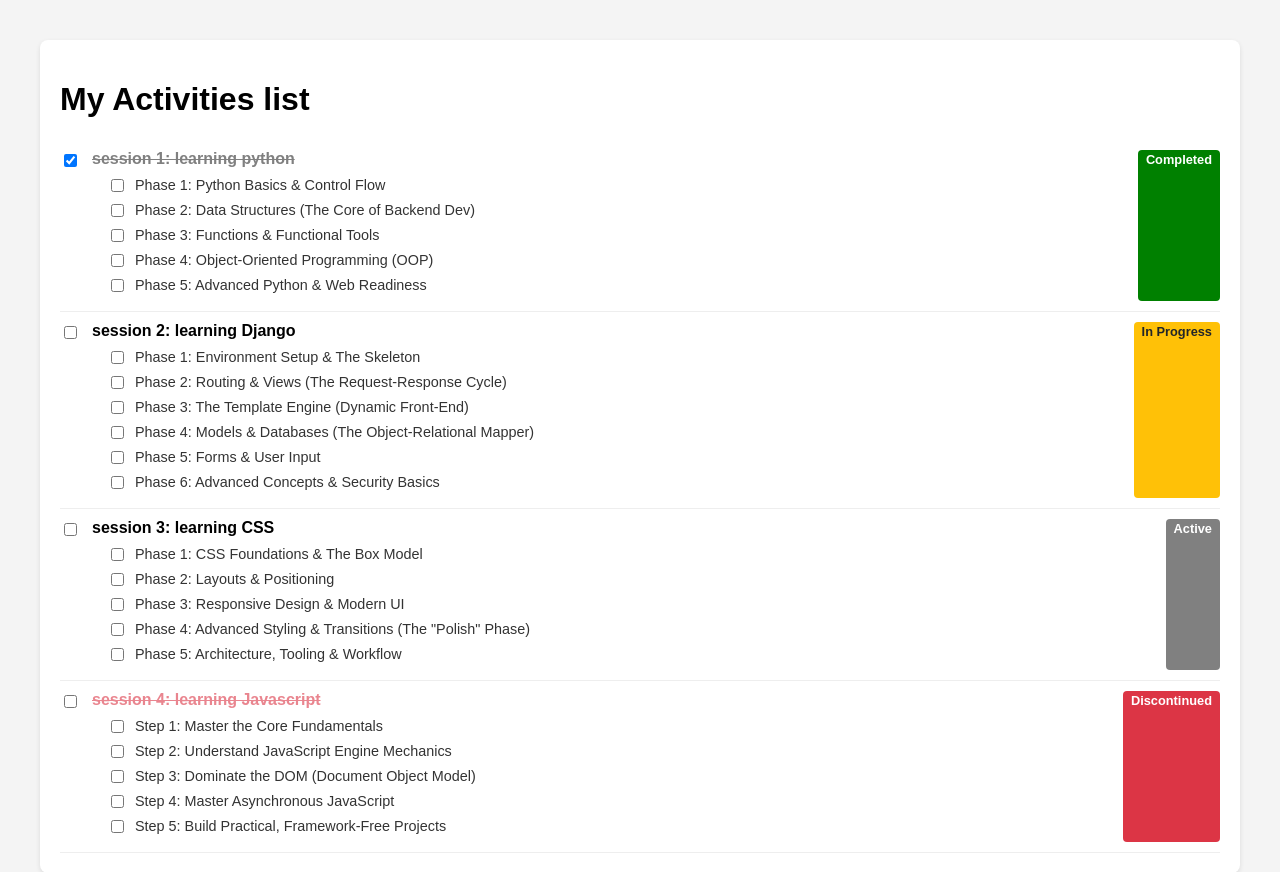
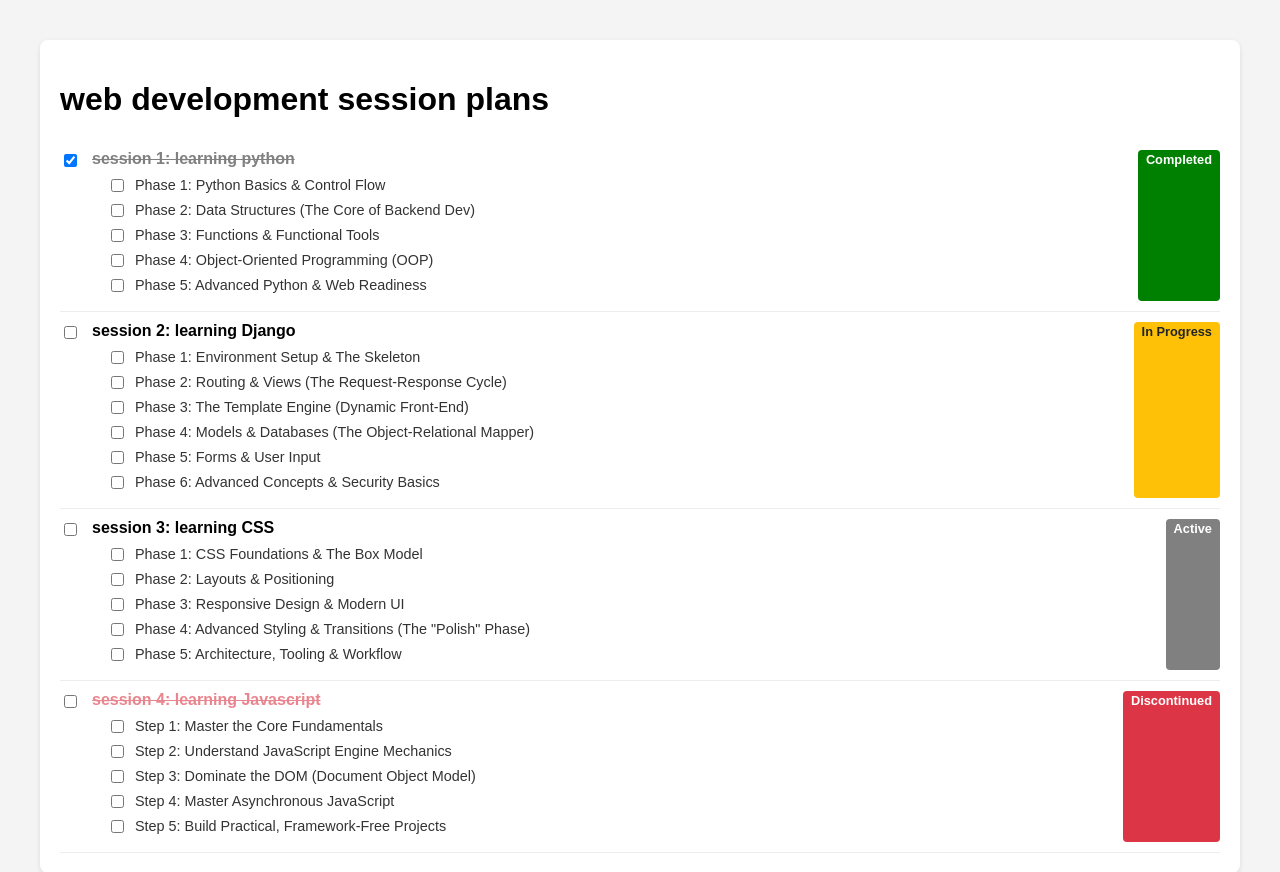
Before and after one commit to GBG-M/first-django-project, a Django app: page /todo/ in a window 1280 px wide. Shown: the top 872 px of the page. Run offline with Django 5.2, Linux system fonts and the light colour scheme; data comes from the database, SQL or seed files in the repository; both versions use the stored data as it was after the commit.

Commit message:
formated

```diff
--- a/todo/templates/Todo.html
+++ b/todo/templates/Todo.html
@@ -24,7 +24,7 @@
 <body>
 
 <div class="container">
-    <h1>My Activities list</h1>
+    <h1>web development session plans</h1>
     {% for todo in todos %}
         <div class="todo-item">
             <div style="display: flex; align-items: flex-start; gap: 12px;">
```
Also changed, not shown: db.sqlite3.
